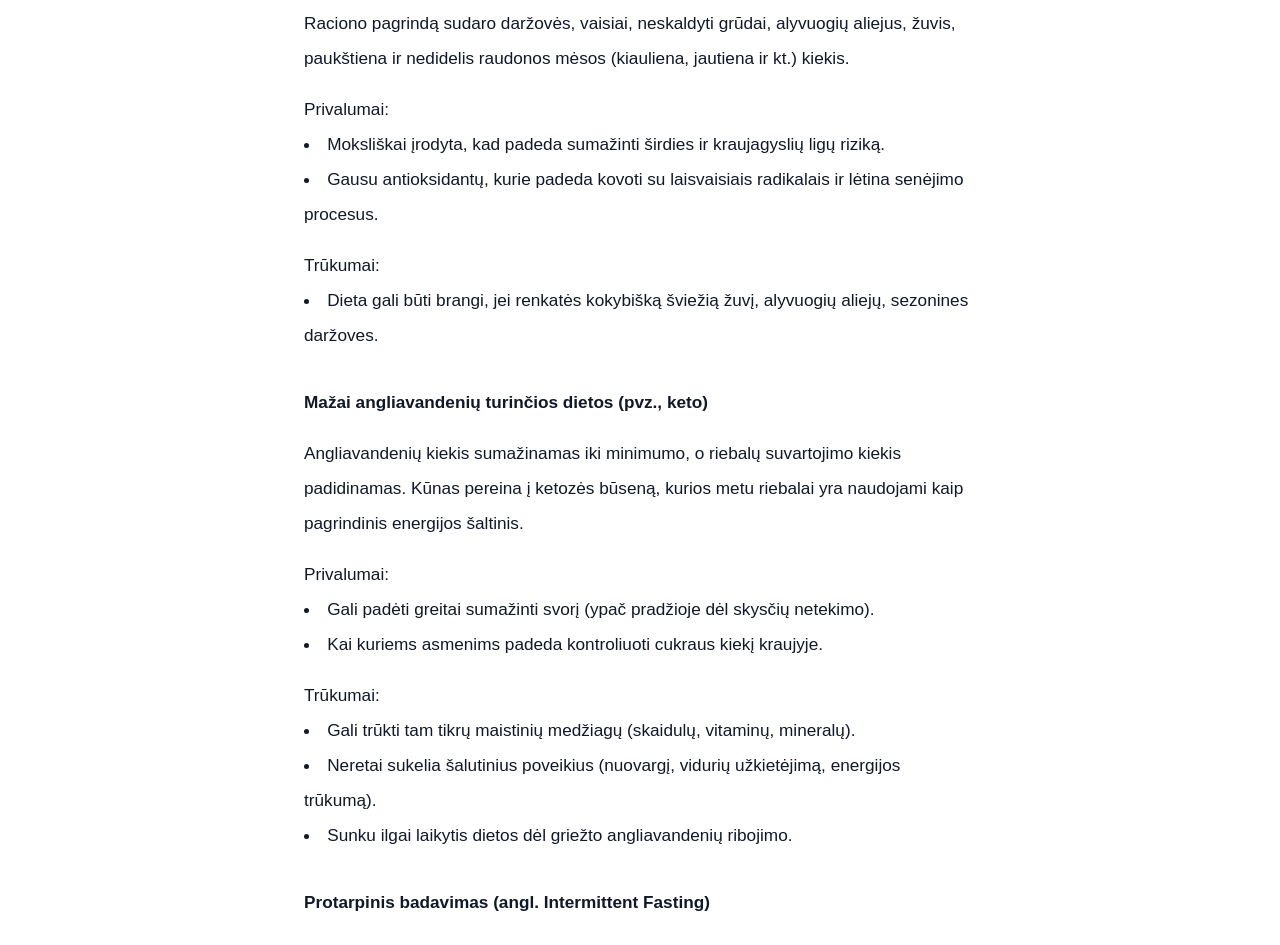
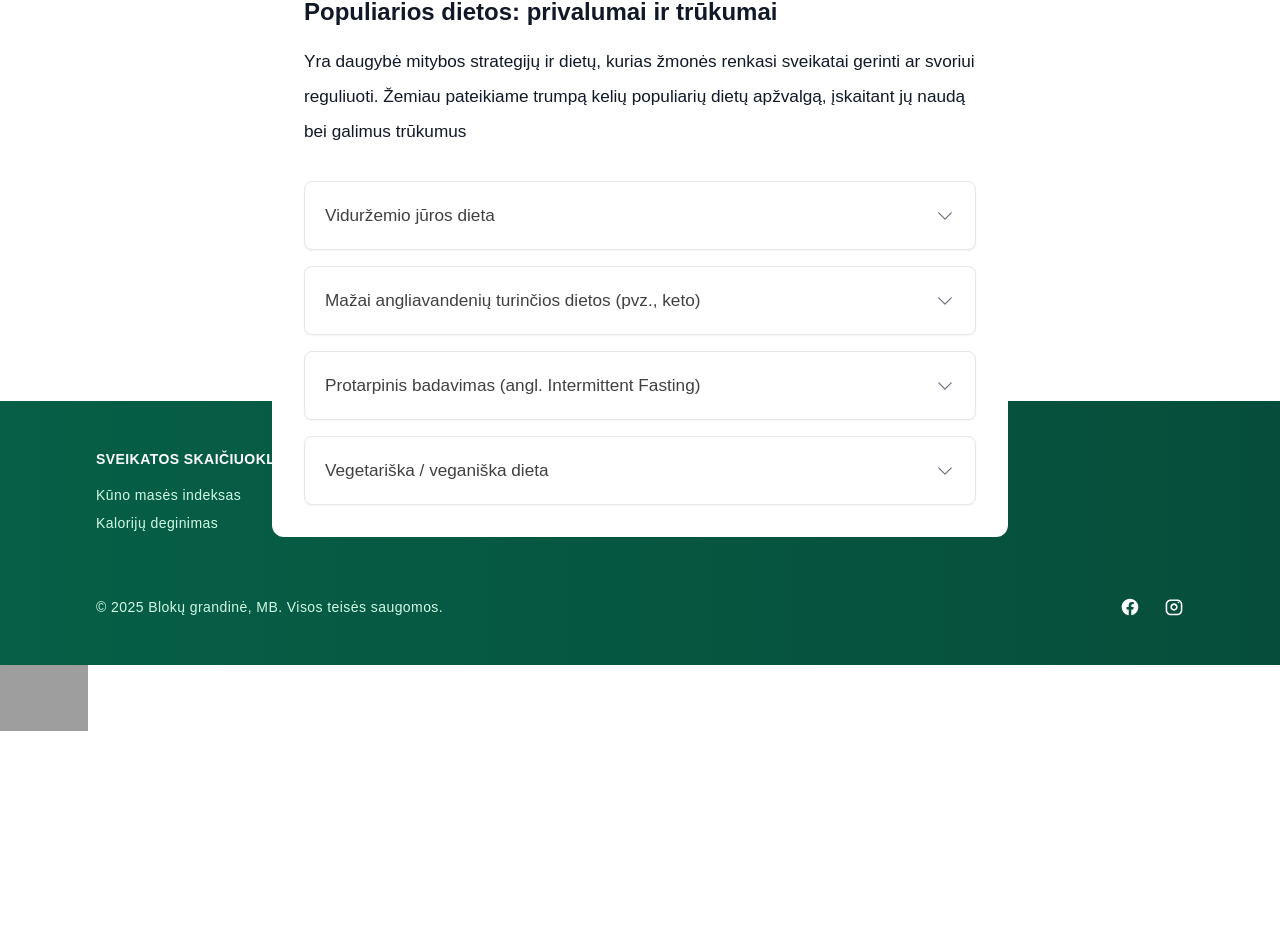
Before and after one commit to rutasip/kmiskaiciuokle.lt, a React (Vite) app: page / in a window 1280 px wide. Shown: the part 3478-4423 px from the top of the page. After the commit the page ends 4143 px from the top, so only its background shows below. Built offline with nearby package versions, Linux system fonts and the light colour scheme; grey boxes are pictures that could not be loaded.

Commit message:
improvements

```diff
--- a/index.html
+++ b/index.html
@@ -5,6 +5,8 @@
     <link rel="icon" type="image/png" href="/favicon.ico">
     <link rel="apple-touch-icon" href="/favicon.ico">
     <meta name="viewport" content="width=device-width, initial-scale=1.0" />
+    <link rel="manifest" href="/manifest.json" />
+    <meta name="theme-color" content="#ffffff" />
 
     <meta
       name="description"
@@ -30,7 +32,7 @@
       }
     </script>
   </head>
-  <body>
+  <body class="overscroll-none">
     <div id="root"></div>
     <a target="_blank" href="http://www.hey.lt/details.php?id=bmi" style="position: fixed;"><img width="88" height="31" border="0" src="http://www.hey.lt/count.php?id=bmi" alt="Hey.lt - Nemokamas lankytojų skaitliukas"></a>
     <script type="module" src="/src/main.jsx"></script>
--- /dev/null
+++ b/src/components/CollapsibleSection.tsx
@@ -0,0 +1,41 @@
+import { useState, ReactNode, FC } from "react";
+import { ChevronDownIcon, ChevronUpIcon } from "@heroicons/react/24/outline";
+import React from "react";
+
+interface CollapsibleSectionProps {
+  title: string;
+  children: ReactNode;
+}
+
+const CollapsibleSection: FC<CollapsibleSectionProps> = ({ title, children }) => {
+  const [isOpen, setIsOpen] = useState(false);
+
+  return (
+    <div className="border border-gray-200 rounded-lg shadow-sm bg-white">
+      <button
+        onClick={() => setIsOpen(!isOpen)}
+        className="flex w-full gap-4 items-center text-start justify-between px-5 py-4 font-medium text-neutral-700 hover:bg-gray-100 transition-colors duration-200 rounded-t-lg"
+      >
+        <span>{title}</span>
+        {isOpen ? (
+          <ChevronUpIcon className="w-5 h-5 min-w-5 text-gray-500" />
+        ) : (
+          <ChevronDownIcon className="w-5 h-5 min-w-5 text-gray-500" />
+        )}
+      </button>
+
+      <div
+        className={`
+          px-5 overflow-hidden transition-all duration-300
+          ${isOpen ? "max-h-[1000px] py-4" : "max-h-0 py-0"}
+        `}
+      >
+        <div>
+          {children}
+        </div>
+      </div>
+    </div>
+  );
+};
+
+export default CollapsibleSection;
--- a/src/components/HeroSection.tsx
+++ b/src/components/HeroSection.tsx
@@ -19,7 +19,7 @@ const HeroSection: FC<HeroSectionProps> = ({
 }) => {
   return (
     <section
-      className="relative min-h-screen bg-fixed bg-center bg-no-repeat shadow-lg flex items-center justify-center"
+      className="relative bg-center bg-no-repeat shadow-lg flex items-center justify-center md:min-h-screen md:bg-fixed pt-10 md:pt-0"
       style={{
         backgroundImage: `url(${backgroundImageUrl})`,
         backgroundSize: "cover",
--- a/src/pages/BodyMassIndexCalc.jsx
+++ b/src/pages/BodyMassIndexCalc.jsx
@@ -5,6 +5,7 @@ import BackToTopButton from "../components/BackToTopButton";
 import InputField from "../components/InputField";
 import RadioGroupInput from "../components/RadioGroupInput";
 import ResultsDisclaimer from "../components/ResultsDisclaimer";
+import CollapsibleSection from "../components/CollapsibleSection";
 
 import useScrollEffects from "../hooks/useScrollEffects";
 import RecommendedCalculatorsSection from "../components/RecommendedCalculatorsSection";
@@ -141,7 +142,7 @@ export default function BodyMassIndexCalc() {
   const calculateBMI = (weight, height) => {
     const m = height / 100;
 
-    return parseFloat((weight / (m * m)).toFixed(2));
+    return parseFloat(weight / (m * m));
   };
 
   const calculateIdealWeight = (height, gender) => {
@@ -231,7 +232,9 @@ export default function BodyMassIndexCalc() {
   const calcPinPos = (val) => {
     const min = 15.8;
     const max = 33.2;
-    const clamped = Math.min(Math.max(val || 0, min), max);
+
+    const clamped = Math.min(Math.max(val, min), max);
+
     return ((clamped - min) / (max - min)) * 100;
   };
 
@@ -316,7 +319,7 @@ export default function BodyMassIndexCalc() {
                     KMI
                   </h3>
                   <span className="text-2xl font-semibold text-gray-900">
-                    {bmi}
+                    {bmi.toFixed(2)}
                   </span>
                 </div>
                 <div className="bg-white rounded-lg shadow p-5 flex flex-col">
@@ -580,8 +583,14 @@ export default function BodyMassIndexCalc() {
               sveikatos rodiklius, todėl ne visada gali būti taikomas. Keletas
               iš ribotumų:
             </p>
-            <ul className="list-disc list-inside pl-4 space-y-1 text-gray-700">
-              <li>Negali atskirti raumenų masės nuo riebalų masės.</li>
+            <ul className="list-disc list-outside pl-4 space-y-1 text-gray-700">
+              <li>
+                Negali atskirti raumenų masės nuo riebalų masės. Dėl to KMI gali
+                klaidingai rodyti „antsvorį“ ar „nutukimą“ žmonėms, kurie turi
+                didesnę raumenų masę, pavyzdžiui, sportininkams. Raumenų audinys
+                yra sunkesnis už riebalinį, todėl vien iš KMI ne visada galima
+                objektyviai įvertinti kūno sudėtį.
+              </li>
               <li>Netinka nėščioms, vaikams, sportininkams.</li>
               <li>Skiriasi pagal amžių, etninę kilmę, rasę.</li>
             </ul>
@@ -731,17 +740,21 @@ export default function BodyMassIndexCalc() {
             <h2 className="text-2xl font-bold text-gray-900">
               Populiarios dietos: privalumai ir trūkumai
             </h2>
-            <h3 className="font-bold text-gray-900 pt-4">
-              Viduržemio jūros dieta
-            </h3>
+            <p className="pb-4">
+              Yra daugybė mitybos strategijų ir dietų, kurias žmonės renkasi
+              sveikatai gerinti ar svoriui reguliuoti. Žemiau pateikiame trumpą
+              kelių populiarių dietų apžvalgą, įskaitant jų naudą bei galimus
+              trūkumus
+            </p>
+            <CollapsibleSection title="Viduržemio jūros dieta">
               <p>
                 Raciono pagrindą sudaro daržovės, vaisiai, neskaldyti grūdai,
                 alyvuogių aliejus, žuvis, paukštiena ir nedidelis raudonos mėsos
                 (kiauliena, jautiena ir kt.) kiekis.
               </p>
               <div>
-              <p>Privalumai:</p>
-              <ul className="list-disc list-inside">
+                <p className="font-medium mt-4">Privalumai:</p>
+                <ul className="list-disc list-outside pl-4 space-y-1 text-gray-700">
                   <li>
                     Moksliškai įrodyta, kad padeda sumažinti širdies ir
                     kraujagyslių ligų riziką.
@@ -753,18 +766,17 @@ export default function BodyMassIndexCalc() {
                 </ul>
               </div>
               <div>
-              <p>Trūkumai:</p>
-              <ul className="list-disc list-inside">
+                <p className="font-medium mt-4">Trūkumai:</p>
+                <ul className="list-disc list-outside pl-4 space-y-1 text-gray-700">
                   <li>
                     Dieta gali būti brangi, jei renkatės kokybišką šviežią žuvį,
                     alyvuogių aliejų, sezonines daržoves.
                   </li>
                 </ul>
               </div>
+            </CollapsibleSection>
 
-            <h3 className="font-bold text-gray-900 pt-4">
-              Mažai angliavandenių turinčios dietos (pvz., keto)
-            </h3>
+            <CollapsibleSection title="Mažai angliavandenių turinčios dietos (pvz., keto)">
               <p>
                 Angliavandenių kiekis sumažinamas iki minimumo, o riebalų
                 suvartojimo kiekis padidinamas. Kūnas pereina į ketozės būseną,
@@ -772,8 +784,8 @@ export default function BodyMassIndexCalc() {
                 šaltinis.
               </p>
               <div>
-              <p>Privalumai:</p>
-              <ul className="list-disc list-inside">
+                <p className="font-medium mt-4">Privalumai:</p>
+                <ul className="list-disc list-outside pl-4 space-y-1 text-gray-700">
                   <li>
                     Gali padėti greitai sumažinti svorį (ypač pradžioje dėl
                     skysčių netekimo).
@@ -785,11 +797,11 @@ export default function BodyMassIndexCalc() {
                 </ul>
               </div>
               <div>
-              <p>Trūkumai:</p>
-              <ul className="list-disc list-inside">
+                <p className="font-medium mt-4">Trūkumai:</p>
+                <ul className="list-disc list-outside pl-4 space-y-1 text-gray-700">
                   <li>
-                  Gali trūkti tam tikrų maistinių medžiagų (skaidulų, vitaminų,
-                  mineralų).
+                    Gali trūkti tam tikrų maistinių medžiagų (skaidulų,
+                    vitaminų, mineralų).
                   </li>
                   <li>
                     Neretai sukelia šalutinius poveikius (nuovargį, vidurių
@@ -801,18 +813,17 @@ export default function BodyMassIndexCalc() {
                   </li>
                 </ul>
               </div>
+            </CollapsibleSection>
 
-            <h3 className="font-bold text-gray-900 pt-4">
-              Protarpinis badavimas (angl. Intermittent Fasting)
-            </h3>
+            <CollapsibleSection title="Protarpinis badavimas (angl. Intermittent Fasting)">
               <p>
-              Valgoma tik tam tikru laiko tarpu (pvz., 8 val. per parą) arba tam
-              tikromis dienomis laikomasi itin mažo kalorijų kiekio, o kitomis
-              dienomis valgoma įprastai.
+                Valgoma tik tam tikru laiko tarpu (pvz., 8 val. per parą) arba
+                tam tikromis dienomis laikomasi itin mažo kalorijų kiekio, o
+                kitomis dienomis valgoma įprastai.
               </p>
               <div>
-              <p>Privalumai:</p>
-              <ul className="list-disc list-inside">
+                <p className="font-medium mt-4">Privalumai:</p>
+                <ul className="list-disc list-outside pl-4 space-y-1 text-gray-700">
                   <li>
                     Gali padėti sumažinti suvartojamų kalorijų kiekį, taip
                     padedant numesti nereikalingą svorį.
@@ -825,8 +836,8 @@ export default function BodyMassIndexCalc() {
                 </ul>
               </div>
               <div>
-              <p>Trūkumai:</p>
-              <ul className="list-disc list-inside">
+                <p className="font-medium mt-4">Trūkumai:</p>
+                <ul className="list-disc list-outside pl-4 space-y-1 text-gray-700">
                   <li>
                     Netinka kai kuriems asmenims, pvz., turintiems valgymo
                     sutrikimų, nėščioms ar žindančioms moterims.
@@ -837,30 +848,29 @@ export default function BodyMassIndexCalc() {
                   </li>
                 </ul>
               </div>
+            </CollapsibleSection>
 
-            <h3 className="font-bold text-gray-900 pt-4">
-              Vegetariška / veganiška dieta
-            </h3>
+            <CollapsibleSection title="Vegetariška / veganiška dieta">
               <p>
                 Ribojama arba visiškai atsisakoma mėsos, žuvies, jūrų gėrybių,
-              pieno produktų, kiaušinių (priklausomai nuo to, ar vegetariška, ar
-              veganiška dieta).
+                pieno produktų, kiaušinių (priklausomai nuo to, ar vegetariška,
+                ar veganiška dieta).
               </p>
               <div>
-              <p>Privalumai:</p>
-              <ul className="list-disc list-inside">
+                <p className="font-medium mt-4">Privalumai:</p>
+                <ul className="list-disc list-outside pl-4 space-y-1 text-gray-700">
                   <li>
                     Daug vaisių, daržovių, ankštinių kultūrų, gausu skaidulų.
                   </li>
                   <li>
-                  Dėl didelio antioksidantų kiekio gali būti naudinga širdžiai,
-                  kraujagyslėms.
+                    Dėl didelio antioksidantų kiekio gali būti naudinga
+                    širdžiai, kraujagyslėms.
                   </li>
                 </ul>
               </div>
               <div>
-              <p>Trūkumai:</p>
-              <ul className="list-disc list-inside">
+                <p className="font-medium mt-4">Trūkumai:</p>
+                <ul className="list-disc list-outside pl-4 space-y-1 text-gray-700">
                   <li>
                     Gali susidurti su vitamino B12, geležies, omega-3 riebalų
                     rūgščių, cinko, kalcio ir baltymų trūkumu, jei mityba nėra
@@ -872,6 +882,7 @@ export default function BodyMassIndexCalc() {
                   </li>
                 </ul>
               </div>
+            </CollapsibleSection>
           </section>
 
           {/* <section className="space-y-4 mt-8">
--- a/src/styles/tailwind.css
+++ b/src/styles/tailwind.css
@@ -16,7 +16,6 @@ body {
   font-size: 17.2px;
   line-height: 35px;
   color: #333333;
-
 }
 
 b {
```
Also changed, not shown: public/service-worker.js (added, +18 -0 lines), src/main.jsx (+10 -0 lines), public/icons/icon-192.png (added), public/icons/icon-512.png (added), public/manifest.json (added). Lines whose indentation alone changed are shown as unchanged.
